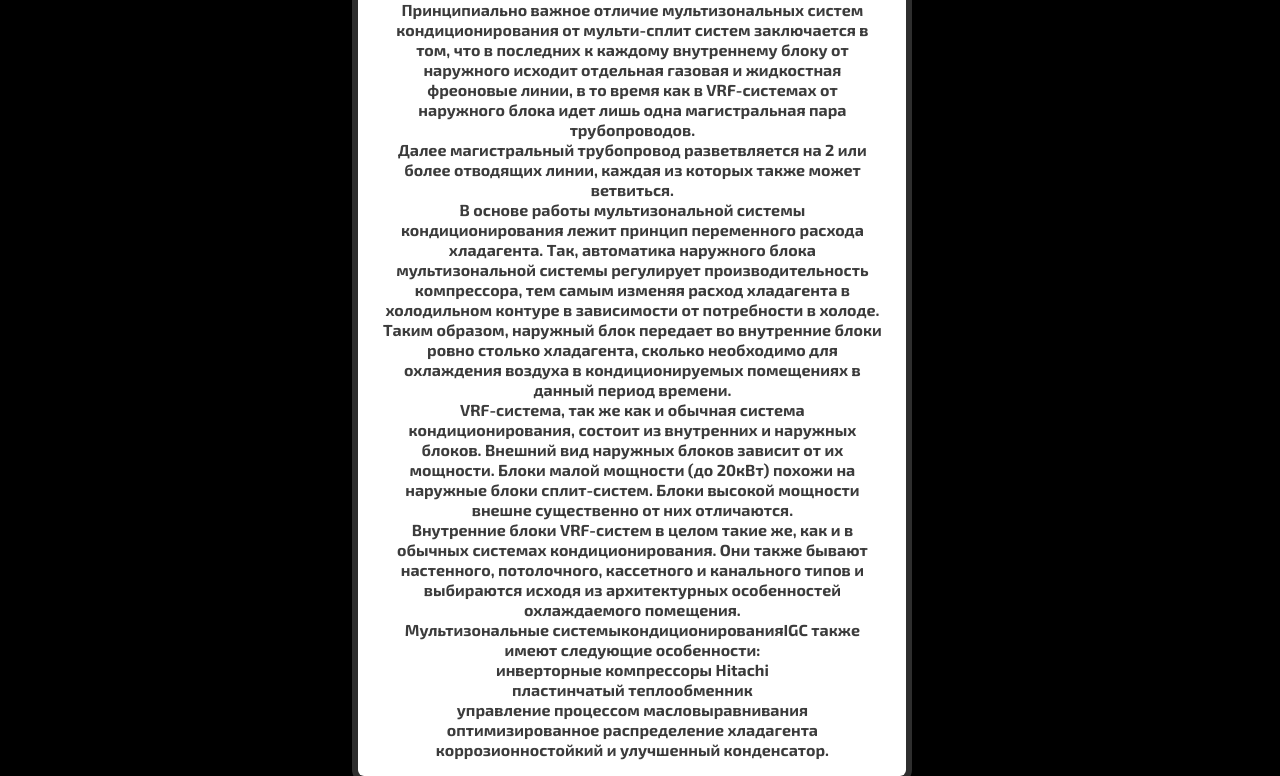
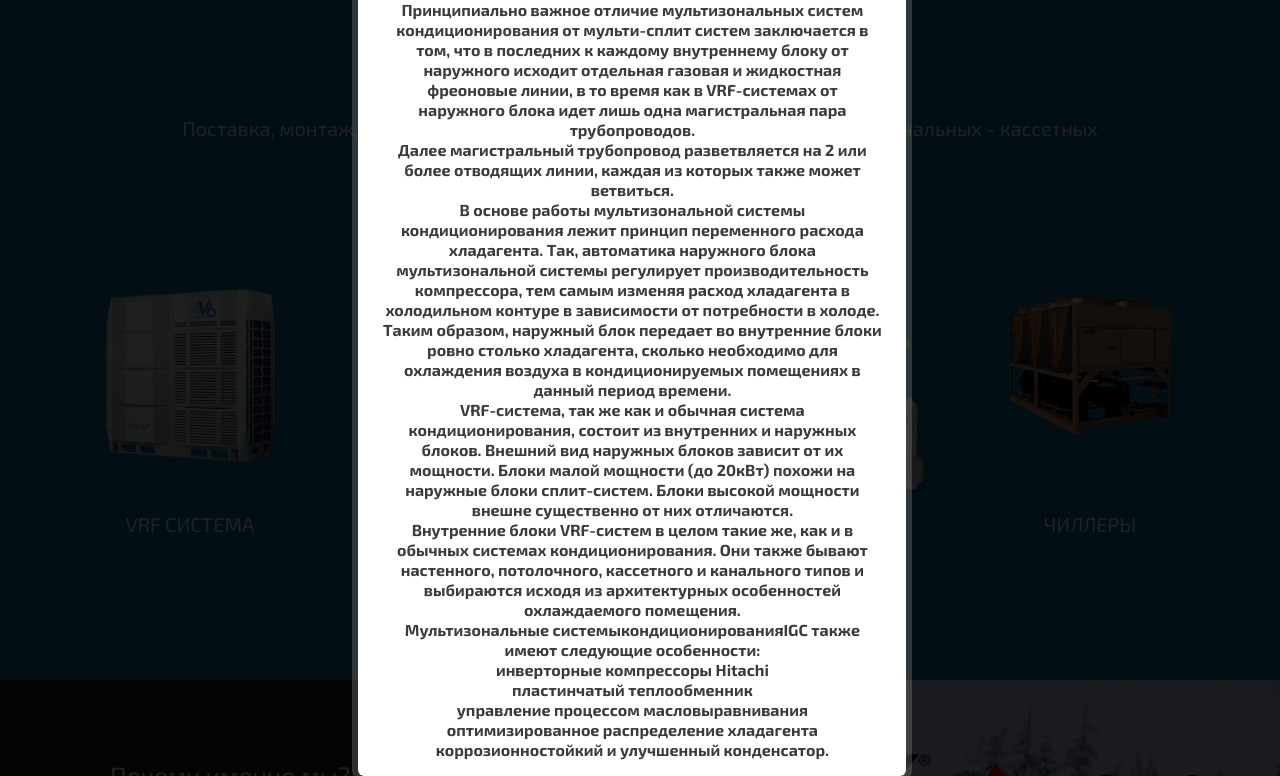
Before and after one commit to salikhov440/salikhov440.github.io, a plain HTML site: page index.html in a window 1280 px wide. Both pictures are taken after a click on the picture 190 px from the left and 1314 px from the top of the page. Shown: the part 938-1714 px from the top of the page. Drawn offline with Linux system fonts and the light colour scheme; a web font is replaced by a local one.

Commit message:
Update style.css

```diff
--- a/css/style.css
+++ b/css/style.css
@@ -267,7 +267,7 @@ a:active {
   z-index: 3;
   position: fixed;
   background-color: #000;
-  opacity: 0.8;
+  opacity: 0.4;
   width: 100%;
   height: 100%;
   top: 0;
```
